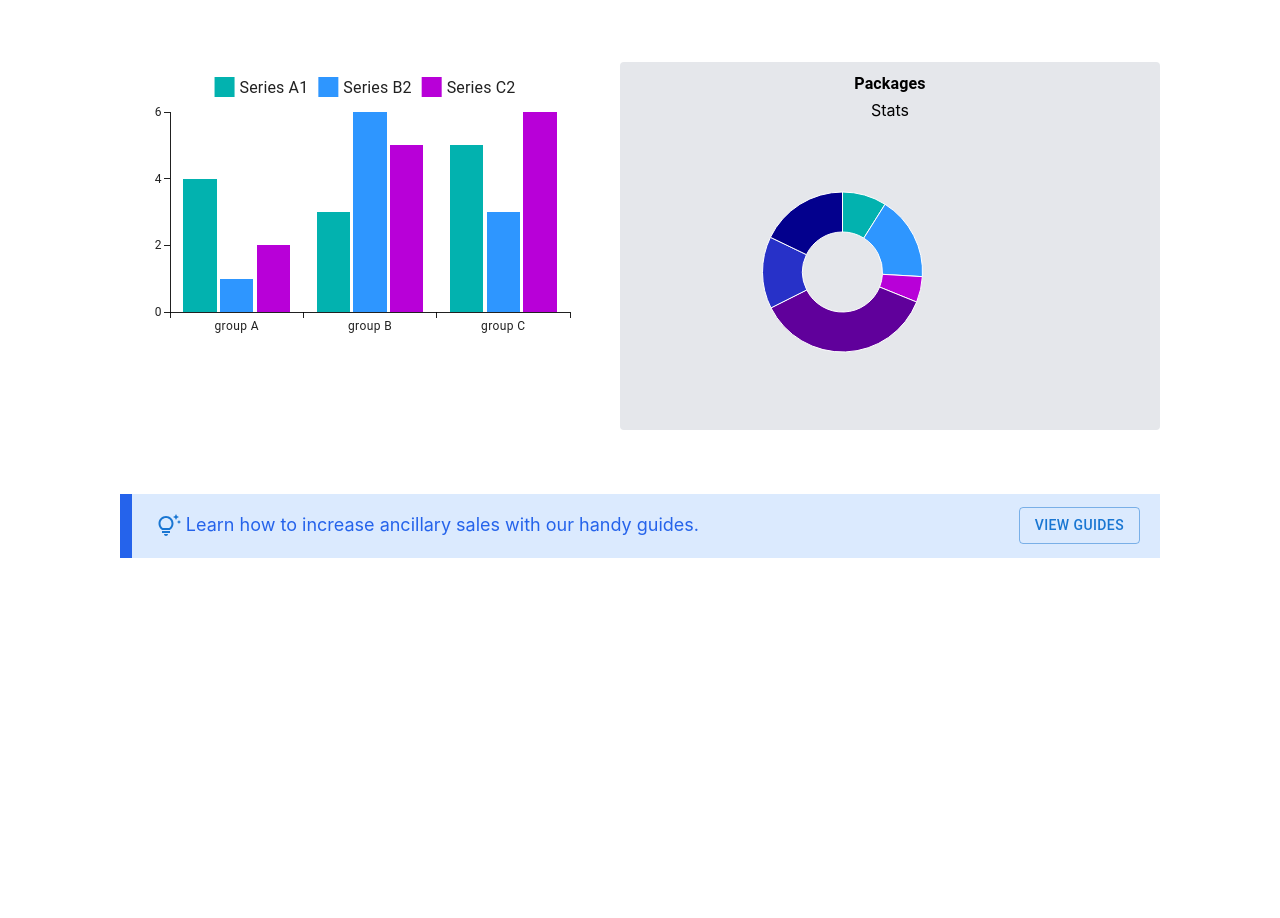
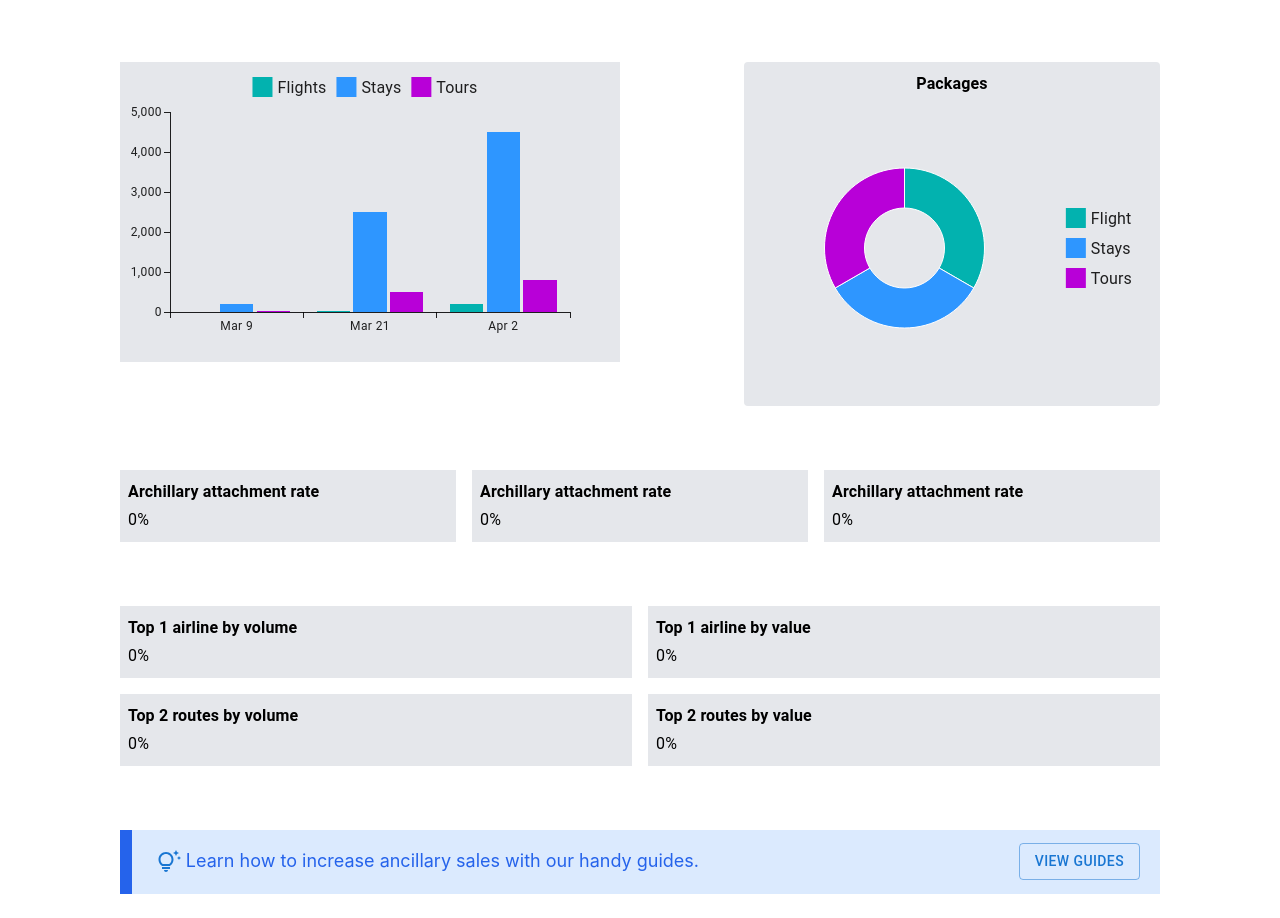
Before and after one commit to henosg53/cc_react, a React (Create React App) app: page / in a window 1280 px wide. Shown: the part 424-1342 px from the top of the page. Before the commit the page ends 1006 px from the top, so only its background shows below. Built offline with nearby package versions, Linux system fonts and the light colour scheme.

Commit message:
some mod

```diff
--- a/src/components/barChart.jsx
+++ b/src/components/barChart.jsx
@@ -2,13 +2,14 @@ import { BarChart } from "@mui/x-charts"
 
 export const BarGraph = () => {
     return(
-        <div>
+        <div className="bg-gray-200 h-fit">
             <BarChart
-            xAxis={[{ scaleType: 'band', data: ['group A', 'group B', 'group C'] }]}
+            xAxis={[{ scaleType: 'band', data: ['Mar 9', 'Mar 21', 'Apr 2'] }]}
+
             series={[
-                { data: [4, 3, 5], stack: 'A', label: 'Series A1' },
-                { data: [1, 6, 3], stack: 'B', label: 'Series B2' },
-                { data: [2, 5, 6], stack: 'C', label: 'Series C2' }]}
+                { data: [0, 30, 200], stack: 'A', label: 'Flights' },
+                { data: [200, 2500, 4500], stack: 'B', label: 'Stays' },
+                { data: [20, 500, 800], stack: 'C', label: 'Tours' }]}
             width={500}
             height={300}
             />
--- a/src/components/donutChart.jsx
+++ b/src/components/donutChart.jsx
@@ -4,12 +4,9 @@ import { PieChart } from '@mui/x-charts/PieChart';
 
 
 const data2 = [
-  { label: 'Group A', value: 2400 },
-  { label: 'Group B', value: 4567 },
-  { label: 'Group C', value: 1398 },
-  { label: 'Group D', value: 9800 },
-  { label: 'Group E', value: 3908 },
-  { label: 'Group F', value: 4800 },
+  { label: 'Flight', value: 2750000 },
+  { label: 'Stays', value: 2750000 },
+  { label: 'Tours', value: 2750000 },
 ];
 
 export default function TwoSimplePieChart() {
@@ -30,9 +27,9 @@ export default function TwoSimplePieChart() {
         },
       ]}
       height={300}
-      slotProps={{
-        legend: { hidden: true },
-      }}
+      // slotProps={{
+      //   legend: {  },
+      // }}
     />
   );
 }
--- a/src/components/rev_analytics.jsx
+++ b/src/components/rev_analytics.jsx
@@ -56,14 +56,53 @@ export const RevenuAnalytics=()=>{
                 </Stack>
 
             </Stack>
-            <Stack className="w-full" direction={'row'}>
+            <Stack className="w-full flex justify-between" spacing={2} direction={'row'}>
                 <BarGraph/>
-                <Stack className="bg-gray-200 p-2 rounded w-full">
+                <Stack className="bg-gray-200 p-2 rounded w-[40%]">
                     <Stack>
                         <Typography variant='subtitle1' ><b>Packages</b></Typography>
-                        <Typography variant='p' >Stats</Typography>
+                        {/* <Typography variant='p' >Stats</Typography> */}
                     </Stack>
                     <TwoSimplePieChart/>
+                </Stack>
+
+            </Stack>
+            <Stack direction={'row'} spacing={2} className="flex w-full justify-around">
+                <Stack className="w-full bg-gray-200 p-2 flex flex-col items-start">
+                    <Typography variant='subtitle1' ><b>Archillary attachment rate</b></Typography>
+                    <Typography variant='subtitle1' > 0%</Typography>
+                </Stack>
+                <Stack className="w-full bg-gray-200 p-2 flex flex-col items-start">
+                    <Typography variant='subtitle1' ><b>Archillary attachment rate</b></Typography>
+                    <Typography variant='subtitle1' > 0%</Typography>
+                </Stack>
+                <Stack className="w-full bg-gray-200 p-2 flex flex-col items-start">
+                    <Typography variant='subtitle1' ><b>Archillary attachment rate</b></Typography>
+                    <Typography variant='subtitle1' > 0%</Typography>
+                </Stack>
+            </Stack>
+            <Stack  direction={'row'} spacing={2} className="flex  justify-center items-center w-full">
+
+                <Stack spacing={2} className="w-full">
+                    <Stack className=" bg-gray-200 p-2 flex flex-col items-start">
+                        <Typography variant='subtitle1' ><b>Top 1 airline by volume</b></Typography>
+                        <Typography variant='subtitle1' > 0%</Typography>
+                    </Stack>
+                    <Stack className=" bg-gray-200 p-2 flex flex-col items-start">
+                        <Typography variant='subtitle1' ><b>Top 2 routes by volume</b></Typography>
+                        <Typography variant='subtitle1' > 0%</Typography>
+                    </Stack>
+
+                </Stack>
+                <Stack spacing={2} className="w-full">
+                    <Stack className=" bg-gray-200 p-2 flex flex-col items-start">
+                        <Typography variant='subtitle1' ><b>Top 1 airline by value</b></Typography>
+                        <Typography variant='subtitle1' > 0%</Typography>
+                    </Stack>
+                    <Stack className=" bg-gray-200 p-2 flex flex-col items-start">
+                        <Typography variant='subtitle1' ><b>Top 2 routes by value</b></Typography>
+                        <Typography variant='subtitle1' > 0%</Typography>
+                    </Stack>
                 </Stack>
 
             </Stack>
```
